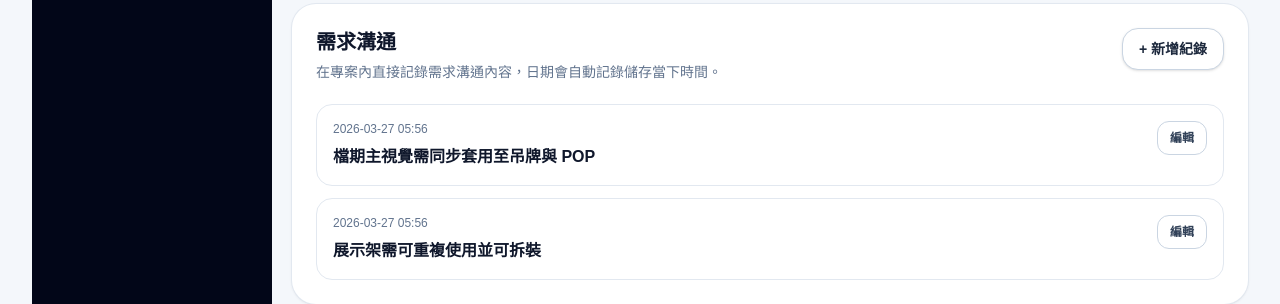
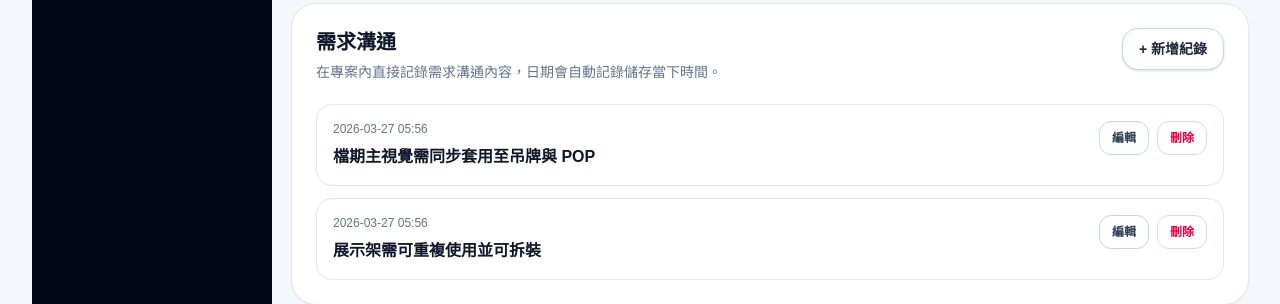
Before and after one commit to willy841/projectflow, a Next.js app: page /projects/department-store-display-2026 in a window 1280 px wide. Shown: the part 880-1184 px from the top of the page. Built offline with nearby package versions, Linux system fonts and the light colour scheme.

Commit message:
fix: stabilize requirement button layout and add delete action

```diff
--- a/src/components/requirements-panel.tsx
+++ b/src/components/requirements-panel.tsx
@@ -68,6 +68,14 @@ export function RequirementsPanel({
     resetForm();
   }
 
+  function handleDelete(index: number) {
+    setItems((prev) => prev.filter((_, itemIndex) => itemIndex !== index));
+    if (editingIndex === index) {
+      setEditingIndex(null);
+      resetForm();
+    }
+  }
+
   function cancelEditing() {
     setEditingIndex(null);
     setShowCreate(false);
@@ -90,7 +98,7 @@ export function RequirementsPanel({
             setEditingIndex(null);
             resetForm();
           }}
-          className="inline-flex items-center justify-center rounded-2xl border border-slate-300 bg-white px-4 py-2.5 text-sm font-semibold text-slate-800 shadow-sm transition hover:border-slate-400 hover:bg-slate-50"
+          className="inline-flex shrink-0 items-center justify-center whitespace-nowrap rounded-2xl border border-slate-300 bg-white px-4 py-2.5 text-sm font-semibold text-slate-800 shadow-sm transition hover:border-slate-400 hover:bg-slate-50"
         >
           + 新增紀錄
         </button>
@@ -135,13 +143,22 @@ export function RequirementsPanel({
                 <p className="text-xs font-medium text-slate-500">{item.date}</p>
                 <h4 className="mt-2 font-semibold text-slate-900">{item.title}</h4>
               </div>
+              <div className="flex flex-wrap gap-2 self-start">
                 <button
                   type="button"
                   onClick={() => handleEdit(index)}
-                className="inline-flex items-center justify-center self-start rounded-xl border border-slate-300 bg-white px-3 py-2 text-xs font-semibold text-slate-700 transition hover:bg-slate-100"
+                  className="inline-flex items-center justify-center rounded-xl border border-slate-300 bg-white px-3 py-2 text-xs font-semibold text-slate-700 transition hover:bg-slate-100"
                 >
                   編輯
                 </button>
+                <button
+                  type="button"
+                  onClick={() => handleDelete(index)}
+                  className="inline-flex items-center justify-center rounded-xl border border-rose-200 bg-white px-3 py-2 text-xs font-semibold text-rose-600 transition hover:bg-rose-50"
+                >
+                  刪除
+                </button>
+              </div>
             </div>
           </div>
         ))}
```
Lines whose indentation alone changed are shown as unchanged.
